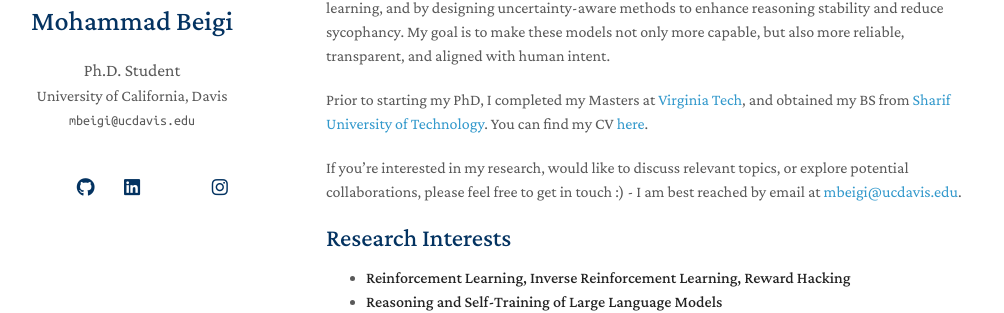
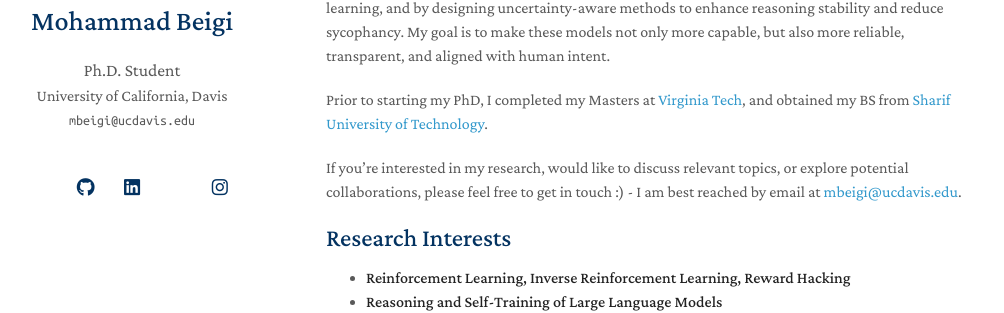
Before and after one commit to mbeigics/mbeigics.github.io, a Jekyll site: the page built from index.md, in a window 1280 px wide and 900 px high. Shown: the part 209-522 px from the top of the window, without its empty margins (144-1148 px from the left). Built offline with Jekyll 4.4.1, drawn with Linux system fonts in a browser that asks for light colours; a style sheet for code colours, icons or effects is not loaded; our own code applies the rules of GitHub Pages for plain Markdown files.

Commit message:
Update About Me section in index.md
Removed the link to the CV from the About Me section.

```diff
--- a/index.md
+++ b/index.md
@@ -6,7 +6,7 @@ layout: homepage
 
 I am a second-year CS PhD student at University of California, Davis, advised by Prof. [Lifu Huang](https://wilburone.github.io/). My research centers on improving the reasoning, alignment, and interpretability of large language models. Currently, I focus on developing mechanisms for robust reasoning and trustworthy alignment by detecting and mitigating reward hacking through adversarial auditing and inverse reinforcement learning, and by designing uncertainty-aware methods to enhance reasoning stability and reduce sycophancy. My goal is to make these models not only more capable, but also more reliable, transparent, and aligned with human intent.
 
-Prior to starting my PhD, I completed my Masters at [Virginia Tech](https://www.ise.vt.edu/), and obtained my BS from [Sharif University of Technology](https://en.sharif.edu/). You can find my CV [here](https://drive.google.com/file/d/1LlgrcbmJGxtrsN1xHACe3TilDhGkudS5/view?usp=sharing).
+Prior to starting my PhD, I completed my Masters at [Virginia Tech](https://www.ise.vt.edu/), and obtained my BS from [Sharif University of Technology](https://en.sharif.edu/).
 
 If you're interested in my research, would like to discuss relevant topics, or explore potential collaborations, please feel free to get in touch :) - I am best reached by email at [mbeigi@ucdavis.edu](mailto:mbeigi@ucdavis.edu).
 
```
